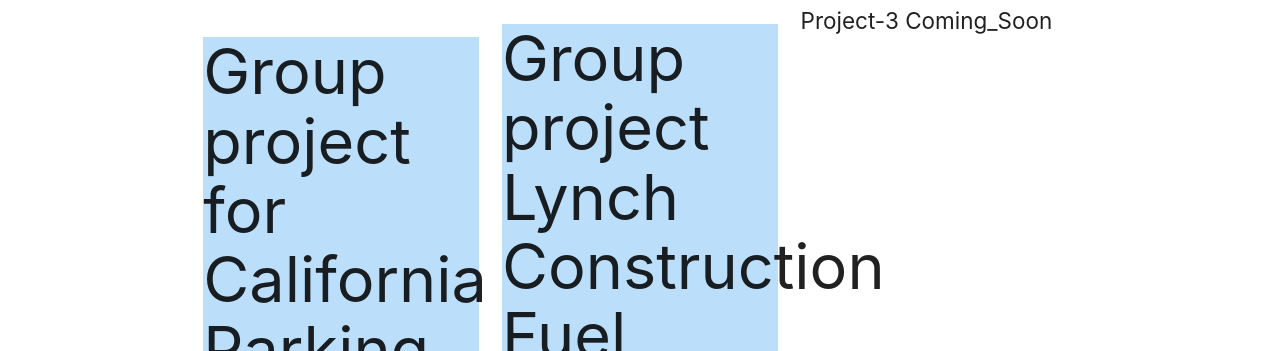
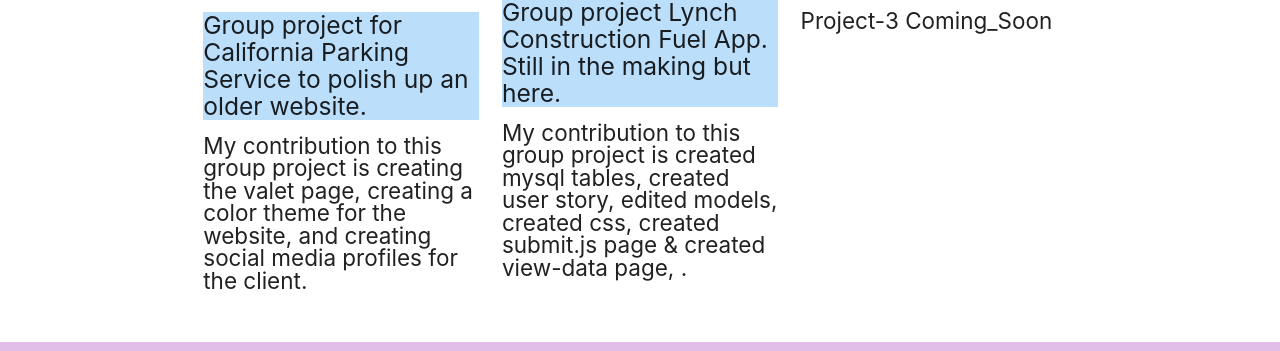
Before and after one commit to Kathleen-Y/updated_portfolio, a plain HTML site: page portfolio.html in a window 1280 px wide. Shown: the part 880-1231 px from the top of the page. Drawn offline with nearby package versions, Linux system fonts and the light colour scheme.

Commit message:
Update portfolio.html

```diff
--- a/portfolio.html
+++ b/portfolio.html
@@ -94,12 +94,12 @@
               <div class="row">
                 <div class="col s4">
                    <a href="https://hijaziii.github.io/California-Parking-Services/"><img src="Assets/Images/valet_page.png" alt="valet page screenshot"></a>
-                    <h1>Group project for California Parking Service to polish up an older website.</h1>
+                    <h5>Group project for California Parking Service to polish up an older website.</h5>
                     <p>My contribution to this group project is creating the valet page, creating a color theme for the website, and creating social media profiles for the client.</p>
                   </div>
                   <div class="col s4">
                     <a href="https://stormy-harbor-23289.herokuapp.com/"><img src="Assets/Images/lynch.png" alt="Lynch Construction Fuel app screenshot"></a>
-                    <h1>Group project Lynch Construction Fuel App. Still in the making but here.</h1>
+                    <h5>Group project Lynch Construction Fuel App. Still in the making but here.</h5>
                     <p>My contribution to this group project is created mysql tables, created user story, edited models, created css, created submit.js page & created view-data page, . </p>
                   </div>
                   <div class="col s4">
```
